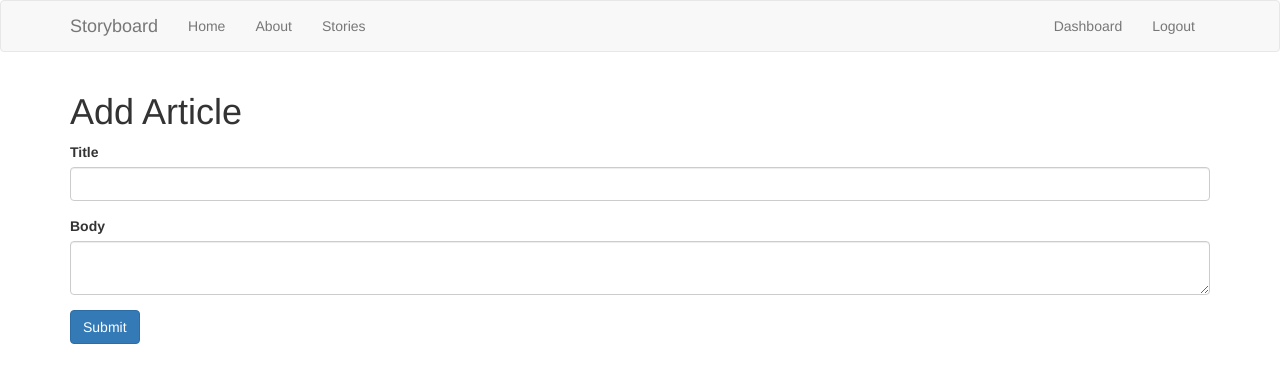
After one commit to saharsh99/Storyboard, a Flask app: page /add_article in a window 1280 px wide. The commit adds this page. Shown: the top 383 px of the page. Run offline with Flask 2, Linux system fonts and the light colour scheme; the visitor is signed in with stand-in values (Sample User, id 1); some libraries are stand-ins or nearby versions.

Commit message:
database access added for articles

```diff
--- a/app.py
+++ b/app.py
@@ -1,5 +1,4 @@
 from flask import Flask, render_template, flash, redirect, url_for, session, request,logging
-from data import Articles
 from flask_mysqldb import MySQL
 from wtforms import Form, StringField, TextAreaField, PasswordField, validators
 from passlib.hash import sha256_crypt
@@ -16,7 +15,16 @@ app.config['MYSQL_CURSORCLASS'] = 'DictCursor'
 mysql = MySQL(app)
 
 
-Articles = Articles()
+
+def is_logged_in(f):
+    @wraps(f)
+    def wrap(*args, **kwargs):
+        if 'logged_in' in session:
+            return f(*args, **kwargs)
+        else:
+            flash('Unauthorized, Please login', 'danger')
+            return redirect(url_for('login'))
+    return wrap
 
 @app.route('/')
 def index():
@@ -28,11 +36,30 @@ def about():
 
 @app.route('/articles')
 def articles():
-    return render_template('articles.html', articles = Articles)
+    cur = mysql.connection.cursor()
+
+    result = cur.execute("select * from articles")
+
+    articles = cur.fetchall()
+
+    if result>0:
+        return render_template('articles.html',articles=articles)
+
+    else:
+        msg = 'No articles found'
+        return render_template('articles.html')
+
+
+    cur.close()
 
 @app.route('/articles/<string:id>/')
 def article(id):
-    return render_template('article.html', id=id)
+    cur = mysql.connection.cursor()
+
+    result = cur.execute("select * from articles where id = %s",[id])
+
+    article = cur.fetchone()
+    return render_template('article.html', article=article)
 
 class RegisterForm(Form):
     name = StringField('Name', [validators.Length(min=1, max=50)])
@@ -102,26 +129,59 @@ def login():
 
 
 @app.route('/logout')
+@is_logged_in
 def logout():
     session.clear()
     flash('You are logged out','success')
     return redirect(url_for('login'))
 
 
-def is_logged_in(f):
-    @wraps(f)
-    def wrap(*args, **kwargs):
-        if 'logged_in' in session:
-            return f(*args, **kwargs)
-        else:
-            flash('Unauthorized, Please login', 'danger')
-            return redirect(url_for('login'))
-    return wrap
+
 
 @app.route('/dashboard')
 @is_logged_in
 def dashboard():
-    return render_template('dashboard.html')
+
+    cur = mysql.connection.cursor()
+
+    result = cur.execute("select * from articles")
+
+    articles = cur.fetchall()
+
+    if result>0:
+        return render_template('dashboard.html',articles=articles)
+
+    else:
+        msg = 'No articles found'
+        return render_template('dashboard.html')
+
+
+    cur.close()
+
+class ArticleForm(Form):
+    title = StringField('Title', [validators.Length(min=1, max=200)])
+    body = TextAreaField('Body', [validators.Length(min=30)])
+
+@app.route('/add_article', methods = ['GET','POST'])
+@is_logged_in
+def add_article():
+    form = ArticleForm(request.form)
+    if request.method == 'POST' and form.validate():
+        title = form.title.data
+        body = form.body.data
+
+        cur = mysql.connection.cursor()
+
+        cur.execute("INSERT INTO ARTICLES(title,body, author) values ( %s,%s,%s)",(title, body, session['username']))
+
+        mysql.connection.commit()
+
+        cur.close()
+
+        flash('Article created', 'success')
+
+        return redirect(url_for('dashboard'))
+    return render_template('add_article.html', form = form)
 
 if __name__ == '__main__':
     app.secret_key='secretkey'
--- /dev/null
+++ b/templates/add_article.html
@@ -0,0 +1,15 @@
+{% extends 'layout.html' %}
+
+{% block body %}
+  <h1>Add Article</h1>
+  {% from "includes/_formhelpers.html" import render_field %}
+  <form method="POST" action="">
+    <div class="form-group">
+      {{ render_field(form.title, class_="form-control") }}
+    </div>
+    <div class="form-group">
+      {{ render_field(form.body, class_="form-control", id="editor") }}
+    </div>
+    <p><input class="btn btn-primary" type="submit" value="Submit">
+  </form>
+{% endblock %}
--- a/templates/layout.html
+++ b/templates/layout.html
@@ -14,5 +14,9 @@
 
     </div>
     <script src="https://maxcdn.bootstrapcdn.com/bootstrap/3.3.7/js/bootstrap.min.js"></script>
+    <script src="//cdn.ckeditor.com/4.6.2/basic/ckeditor.js"></script>
+    <script type="text/javascript">
+      CKEDITOR.replace('editor')
+    </script>
 </body>
 </html>
```
Also changed, not shown: templates/article.html (+7 -1 lines), templates/home.html (+8 -4 lines).
